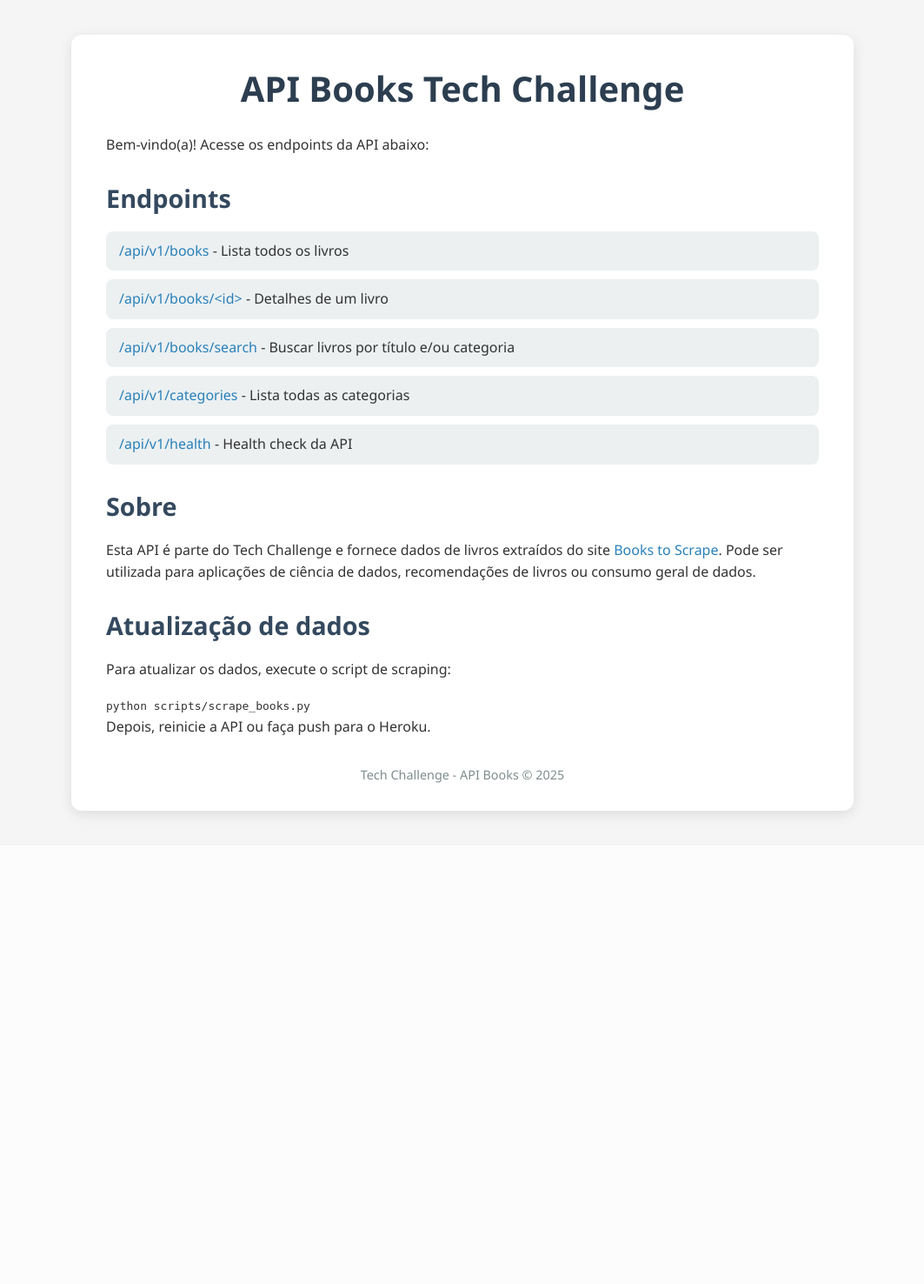
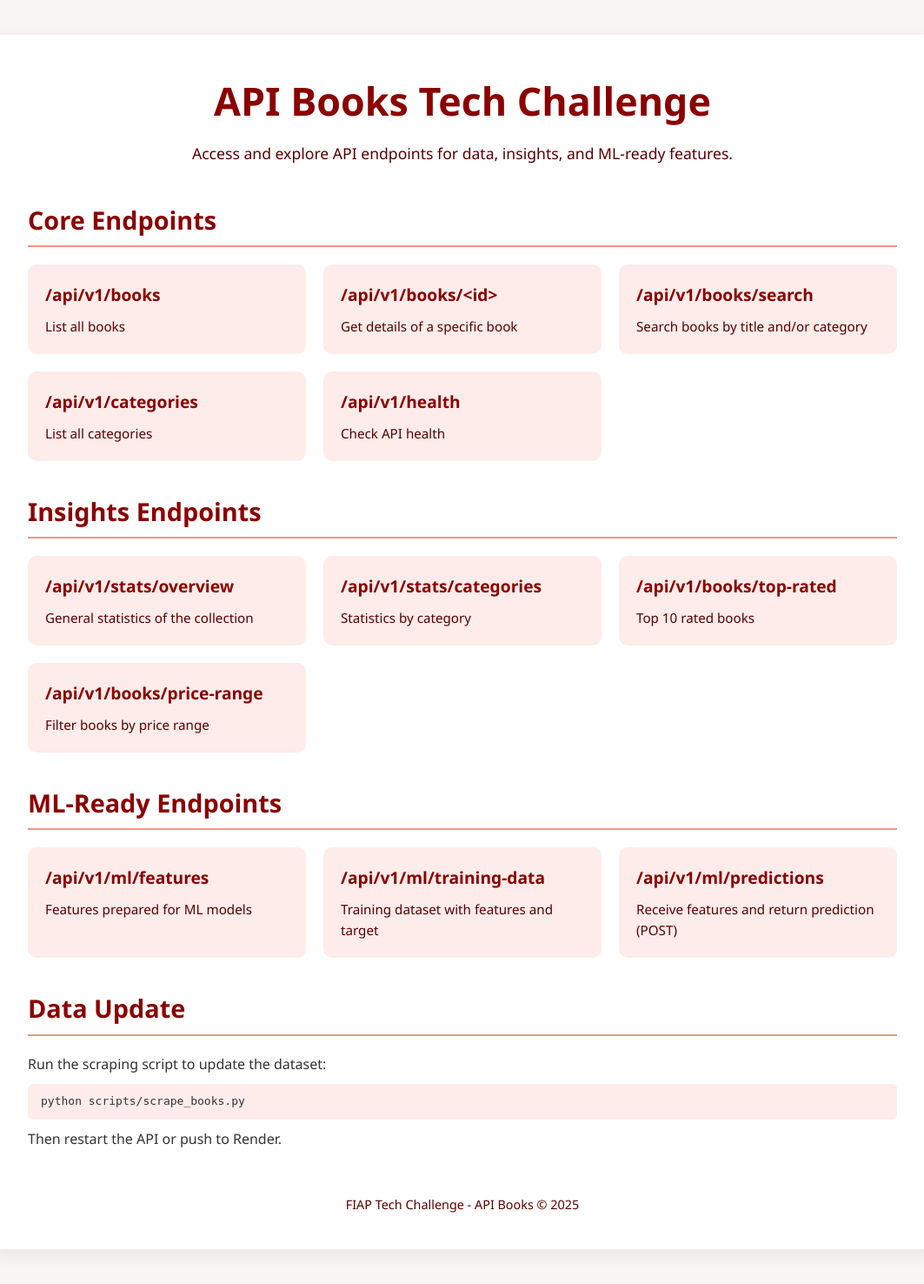
Before and after one commit to ErosNicolino/tech-challenge-books-api, a Flask app: page / in a window 1280 px wide. Shown: the whole page at 87% size, without its empty margins (108-1171 px from the left). Before the commit the page ends 942 px from the top, so only its background shows below. Run offline with Flask 3, Linux system fonts and the light colour scheme.

Commit message:
Adicionar endpoints de Insights e ML-ready; Atualizar HTML e CSS para dashboard estilo FIAP

```diff
--- a/api/app.py
+++ b/api/app.py
@@ -51,15 +51,6 @@ if 'id' not in books_df.columns:
 # ===== Rota de informações gerais =====
 @app.route("/api/v1", methods=["GET"])
 def api_info():
-    """
-    Informações gerais sobre a API.
-    ---
-    tags:
-      - Sistema
-    responses:
-      200:
-        description: API em funcionamento.
-    """
     return {
         "message": "API Books Tech Challenge is running!",
         "endpoints": {
@@ -67,56 +58,25 @@ def api_info():
             "/api/v1/books/<id>": "Get book details by ID",
             "/api/v1/books/search": "Search books by title and/or category",
             "/api/v1/categories": "List all categories",
-            "/api/v1/health": "API health check"
+            "/api/v1/health": "API health check",
+            "/api/v1/stats/overview": "General statistics",
+            "/api/v1/stats/categories": "Statistics by category",
+            "/api/v1/books/top-rated": "Top rated books",
+            "/api/v1/books/price-range": "Books by price range",
+            "/api/v1/ml/features": "ML features",
+            "/api/v1/ml/training-data": "ML training dataset",
+            "/api/v1/ml/predictions": "ML predictions"
         }
     }
 
 # ===== Listar todos os livros =====
 @app.route("/api/v1/books", methods=["GET"])
 def get_books():
-    """
-    Lista todos os livros disponíveis.
-    ---
-    tags:
-      - Livros
-    responses:
-      200:
-        description: Lista de livros carregada com sucesso.
-        examples:
-          application/json:
-            [
-              {
-                "id": 1,
-                "title": "A Light in the Attic",
-                "price": "£51.77",
-                "rating": "Three",
-                "category": "Poetry",
-                "availability": "In stock"
-              }
-            ]
-    """
     return jsonify(books_df.to_dict(orient="records"))
 
 # ===== Detalhar um livro específico =====
 @app.route("/api/v1/books/<int:book_id>", methods=["GET"])
 def get_book(book_id):
-    """
-    Retorna detalhes de um livro pelo ID.
-    ---
-    tags:
-      - Livros
-    parameters:
-      - name: book_id
-        in: path
-        type: integer
-        required: true
-        description: ID do livro.
-    responses:
-      200:
-        description: Detalhes do livro retornados com sucesso.
-      404:
-        description: Livro não encontrado.
-    """
     book = books_df[books_df['id'] == book_id]
     if book.empty:
         abort(404, description="Book not found")
@@ -125,26 +85,6 @@ def get_book(book_id):
 # ===== Buscar livros por título e/ou categoria =====
 @app.route("/api/v1/books/search", methods=["GET"])
 def search_books():
-    """
-    Busca livros por título e/ou categoria.
-    ---
-    tags:
-      - Livros
-    parameters:
-      - name: title
-        in: query
-        type: string
-        required: false
-        description: Título (ou parte) do livro.
-      - name: category
-        in: query
-        type: string
-        required: false
-        description: Categoria do livro.
-    responses:
-      200:
-        description: Lista de livros filtrados com sucesso.
-    """
     title = request.args.get("title", "").lower()
     category = request.args.get("category", "").lower()
 
@@ -159,37 +99,100 @@ def search_books():
 # ===== Listar todas as categorias =====
 @app.route("/api/v1/categories", methods=["GET"])
 def get_categories():
-    """
-    Lista todas as categorias disponíveis.
-    ---
-    tags:
-      - Categorias
-    responses:
-      200:
-        description: Lista de categorias carregada com sucesso.
-        examples:
-          application/json:
-            ["Poetry", "Travel", "Mystery"]
-    """
     categories = books_df['category'].dropna().unique().tolist()
     return jsonify(categories)
 
 # ===== Health Check =====
 @app.route("/api/v1/health", methods=["GET"])
 def health():
-    """
-    Verifica o status da API e contagem de livros.
-    ---
-    tags:
-      - Sistema
-    responses:
-      200:
-        description: API saudável e funcional.
-        examples:
-          application/json:
-            {"status": "ok", "books_count": 1000}
-    """
     return jsonify({"status": "ok", "books_count": len(books_df)})
+
+# ===== ENDPOINTS OPCIONAIS / AVANÇADOS =====
+
+# Estatísticas gerais
+@app.route('/api/v1/stats/overview', methods=['GET'])
+def stats_overview():
+    if books_df.empty:
+        return jsonify({"error": "No data available"}), 404
+    df = books_df.copy()
+    total_books = len(df)
+    average_price = df['price'].str.replace('£','').astype(float).mean()
+    rating_distribution = df['rating'].value_counts().to_dict()
+    return jsonify({
+        "total_books": total_books,
+        "average_price": round(average_price, 2),
+        "rating_distribution": rating_distribution
+    })
+
+# Estatísticas por categoria
+@app.route('/api/v1/stats/categories', methods=['GET'])
+def stats_categories():
+    if books_df.empty:
+        return jsonify({"error": "No data available"}), 404
+    df = books_df.copy()
+    df['price'] = df['price'].str.replace('£','').astype(float)
+    category_stats = df.groupby('category').agg({
+        'title': 'count',
+        'price': 'mean'
+    }).rename(columns={'title': 'books_count', 'price': 'average_price'})
+    category_stats['average_price'] = category_stats['average_price'].round(2)
+    return jsonify(category_stats.to_dict(orient='index'))
+
+# Top rated books
+@app.route('/api/v1/books/top-rated', methods=['GET'])
+def top_rated_books():
+    if books_df.empty:
+        return jsonify({"error": "No data available"}), 404
+    df = books_df.copy()
+    rating_map = {"One": 1, "Two":2, "Three":3, "Four":4, "Five":5}
+    df['rating_num'] = df['rating'].map(rating_map)
+    top_books = df.sort_values(by='rating_num', ascending=False).head(10)
+    return jsonify(top_books.to_dict(orient='records'))
+
+# Livros por faixa de preço
+@app.route('/api/v1/books/price-range', methods=['GET'])
+def books_price_range():
+    if books_df.empty:
+        return jsonify({"error": "No data available"}), 404
+    min_price = float(request.args.get('min', 0))
+    max_price = float(request.args.get('max', 1000))
+    df = books_df.copy()
+    df['price'] = df['price'].str.replace('£','').astype(float)
+    filtered = df[(df['price'] >= min_price) & (df['price'] <= max_price)]
+    return jsonify(filtered.to_dict(orient='records'))
+
+# ML-Ready: Features
+@app.route('/api/v1/ml/features', methods=['GET'])
+def ml_features():
+    if books_df.empty:
+        return jsonify({"error": "No data available"}), 404
+    df = books_df.copy()
+    df['price'] = df['price'].str.replace('£','').astype(float)
+    rating_map = {"One":1, "Two":2, "Three":3, "Four":4, "Five":5}
+    df['rating_num'] = df['rating'].map(rating_map)
+    df['category_code'] = df['category'].astype('category').cat.codes
+    features = df[['price', 'rating_num', 'category_code']]
+    return jsonify(features.to_dict(orient='records'))
+
+# ML-Ready: Training Data
+@app.route('/api/v1/ml/training-data', methods=['GET'])
+def ml_training_data():
+    if books_df.empty:
+        return jsonify({"error": "No data available"}), 404
+    df = books_df.copy()
+    df['price'] = df['price'].str.replace('£','').astype(float)
+    rating_map = {"One":1, "Two":2, "Three":3, "Four":4, "Five":5}
+    df['rating_num'] = df['rating'].map(rating_map)
+    df['category_code'] = df['category'].astype('category').cat.codes
+    training_data = df[['price', 'category_code', 'rating_num']]
+    return jsonify(training_data.to_dict(orient='records'))
+
+# ML-Ready: Predictions (placeholder)
+@app.route('/api/v1/ml/predictions', methods=['POST'])
+def ml_predictions():
+    data = request.get_json()
+    prediction = {"predicted_price": 42.0}
+    return jsonify(prediction)
 
 # ===== Execução local =====
 if __name__ == "__main__":
--- a/static/style.css
+++ b/static/style.css
@@ -1,102 +1,125 @@
-/* Reset básico */
+/* Reset basic */
 * {
     margin: 0;
     padding: 0;
     box-sizing: border-box;
 }
 
-/* Corpo da página */
+/* Body */
 body {
     font-family: 'Segoe UI', Tahoma, Geneva, Verdana, sans-serif;
-    background-color: #f5f5f5;
+    background-color: #f9f6f6;
     color: #333;
     line-height: 1.6;
     padding: 40px;
 }
 
-/* Container central */
+/* Container */
 .container {
-    max-width: 900px;
+    max-width: 1100px;
     margin: 0 auto;
-    background-color: #fff;
+    background-color: #ffffff;
     border-radius: 12px;
-    box-shadow: 0 4px 15px rgba(0, 0, 0, 0.1);
-    padding: 30px 40px;
+    box-shadow: 0 6px 25px rgba(0,0,0,0.08);
+    padding: 40px 50px;
 }
 
-/* Títulos */
-h1 {
-    color: #2c3e50;
-    margin-bottom: 20px;
-    font-size: 2.5rem;
+/* Header */
+header h1 {
+    color: #8b0000; /* dark red */
+    font-size: 2.8rem;
     text-align: center;
+    margin-bottom: 10px;
 }
 
-h2 {
-    color: #34495e;
-    margin-top: 25px;
-    margin-bottom: 15px;
-    font-size: 1.8rem;
+header .subtitle {
+    text-align: center;
+    color: #5a0000;
+    font-size: 1.1rem;
+    margin-bottom: 40px;
 }
 
-/* Parágrafos */
-p {
-    margin-bottom: 15px;
-    font-size: 1rem;
+/* Section titles */
+h2 {
+    color: #8b0000;
+    margin-top: 35px;
+    margin-bottom: 20px;
+    font-size: 1.8rem;
+    border-bottom: 2px solid #f1948a;
+    padding-bottom: 6px;
 }
 
-/* Links */
-a {
-    color: #2980b9;
-    text-decoration: none;
-    transition: color 0.3s ease;
-}
-
-a:hover {
-    color: #1abc9c;
-}
-
-/* Lista de endpoints */
-ul.endpoints {
-    list-style: none;
+/* Cards layout */
+.cards {
+    display: grid;
+    grid-template-columns: repeat(auto-fill, minmax(260px, 1fr));
+    gap: 20px;
     margin-top: 15px;
 }
 
-ul.endpoints li {
-    margin-bottom: 10px;
-    padding: 10px 15px;
-    border-radius: 8px;
-    background-color: #ecf0f1;
-    transition: background-color 0.3s ease;
+.card {
+    display: block;
+    padding: 20px;
+    background-color: #fdecea;
+    border-radius: 10px;
+    text-decoration: none;
+    color: #8b0000;
+    transition: transform 0.2s ease, background-color 0.3s ease, box-shadow 0.3s ease;
 }
 
-ul.endpoints li:hover {
-    background-color: #d0e6f7;
+.card:hover {
+    background-color: #f9c6c0;
+    transform: translateY(-3px);
+    box-shadow: 0 8px 20px rgba(0,0,0,0.12);
+}
+
+.card h3 {
+    margin-bottom: 8px;
+    font-size: 1.2rem;
+}
+
+.card p {
+    font-size: 0.95rem;
+    color: #5a0000;
+}
+
+/* Code blocks */
+code {
+    display: block;
+    background-color: #fdecea;
+    padding: 10px 15px;
+    border-radius: 6px;
+    margin: 10px 0;
+    font-family: monospace;
 }
 
 /* Footer */
 footer {
-    margin-top: 30px;
+    margin-top: 50px;
     text-align: center;
-    color: #7f8c8d;
+    color: #5a0000;
     font-size: 0.9rem;
 }
 
-/* Responsividade */
-@media (max-width: 600px) {
+/* Responsive */
+@media (max-width: 768px) {
     body {
         padding: 20px;
     }
 
     .container {
-        padding: 20px;
+        padding: 25px;
     }
 
     h1 {
-        font-size: 2rem;
+        font-size: 2.2rem;
     }
 
     h2 {
-        font-size: 1.5rem;
+        font-size: 1.6rem;
+    }
+
+    .cards {
+        grid-template-columns: 1fr;
     }
 }
--- a/templates/index.html
+++ b/templates/index.html
@@ -1,5 +1,5 @@
 <!DOCTYPE html>
-<html lang="pt-br">
+<html lang="en">
 <head>
     <meta charset="UTF-8">
     <meta name="viewport" content="width=device-width, initial-scale=1.0">
@@ -8,30 +8,86 @@
 </head>
 <body>
     <div class="container">
-        <h1>API Books Tech Challenge</h1>
-        <p>Bem-vindo(a)! Acesse os endpoints da API abaixo:</p>
+        <header>
+            <h1>API Books Tech Challenge</h1>
+            <p class="subtitle">Access and explore API endpoints for data, insights, and ML-ready features.</p>
+        </header>
 
-        <h2>Endpoints</h2>
-        <ul class="endpoints">
-            <li><a href="/api/v1/books">/api/v1/books</a> - Lista todos os livros</li>
-            <li><a href="/api/v1/books/1">/api/v1/books/&lt;id&gt;</a> - Detalhes de um livro</li>
-            <li><a href="/api/v1/books/search?title=&lt;título&gt;&category=&lt;categoria&gt;">/api/v1/books/search</a> - Buscar livros por título e/ou categoria</li>
-            <li><a href="/api/v1/categories">/api/v1/categories</a> - Lista todas as categorias</li>
-            <li><a href="/api/v1/health">/api/v1/health</a> - Health check da API</li>
-        </ul>
+        <section class="cards-section">
+            <h2>Core Endpoints</h2>
+            <div class="cards">
+                <a class="card" href="/api/v1/books">
+                    <h3>/api/v1/books</h3>
+                    <p>List all books</p>
+                </a>
+                <a class="card" href="/api/v1/books/1">
+                    <h3>/api/v1/books/&lt;id&gt;</h3>
+                    <p>Get details of a specific book</p>
+                </a>
+                <a class="card" href="/api/v1/books/search?title=&lt;title&gt;&category=&lt;category&gt;">
+                    <h3>/api/v1/books/search</h3>
+                    <p>Search books by title and/or category</p>
+                </a>
+                <a class="card" href="/api/v1/categories">
+                    <h3>/api/v1/categories</h3>
+                    <p>List all categories</p>
+                </a>
+                <a class="card" href="/api/v1/health">
+                    <h3>/api/v1/health</h3>
+                    <p>Check API health</p>
+                </a>
+            </div>
+        </section>
 
-        <h2>Sobre</h2>
-        <p>Esta API é parte do Tech Challenge e fornece dados de livros extraídos do site
-        <a href="https://books.toscrape.com/" target="_blank">Books to Scrape</a>.
-        Pode ser utilizada para aplicações de ciência de dados, recomendações de livros ou consumo geral de dados.</p>
+        <section class="cards-section">
+            <h2>Insights Endpoints</h2>
+            <div class="cards">
+                <a class="card" href="/api/v1/stats/overview">
+                    <h3>/api/v1/stats/overview</h3>
+                    <p>General statistics of the collection</p>
+                </a>
+                <a class="card" href="/api/v1/stats/categories">
+                    <h3>/api/v1/stats/categories</h3>
+                    <p>Statistics by category</p>
+                </a>
+                <a class="card" href="/api/v1/books/top-rated">
+                    <h3>/api/v1/books/top-rated</h3>
+                    <p>Top 10 rated books</p>
+                </a>
+                <a class="card" href="/api/v1/books/price-range?min=10&max=50">
+                    <h3>/api/v1/books/price-range</h3>
+                    <p>Filter books by price range</p>
+                </a>
+            </div>
+        </section>
 
-        <h2>Atualização de dados</h2>
-        <p>Para atualizar os dados, execute o script de scraping:</p>
-        <code>python scripts/scrape_books.py</code>
-        <p>Depois, reinicie a API ou faça push para o Heroku.</p>
+        <section class="cards-section">
+            <h2>ML-Ready Endpoints</h2>
+            <div class="cards">
+                <a class="card" href="/api/v1/ml/features">
+                    <h3>/api/v1/ml/features</h3>
+                    <p>Features prepared for ML models</p>
+                </a>
+                <a class="card" href="/api/v1/ml/training-data">
+                    <h3>/api/v1/ml/training-data</h3>
+                    <p>Training dataset with features and target</p>
+                </a>
+                <a class="card" href="#" onclick="alert('Use POST /api/v1/ml/predictions via Postman or curl')">
+                    <h3>/api/v1/ml/predictions</h3>
+                    <p>Receive features and return prediction (POST)</p>
+                </a>
+            </div>
+        </section>
+
+        <section class="update-section">
+            <h2>Data Update</h2>
+            <p>Run the scraping script to update the dataset:</p>
+            <code>python scripts/scrape_books.py</code>
+            <p>Then restart the API or push to Render.</p>
+        </section>
 
         <footer>
-            Tech Challenge - API Books &copy; 2025
+            FIAP Tech Challenge - API Books &copy; 2025
         </footer>
     </div>
 </body>
```
